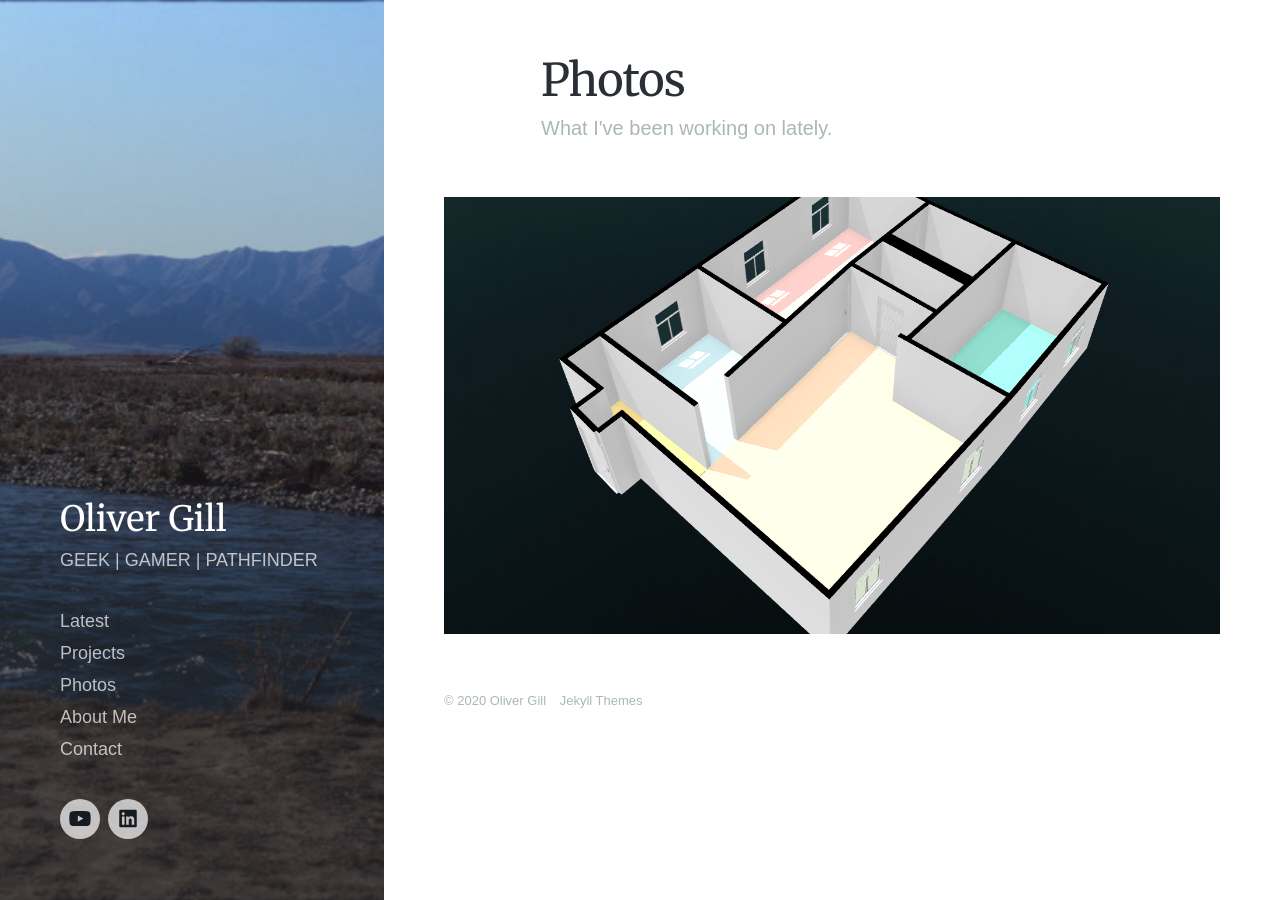
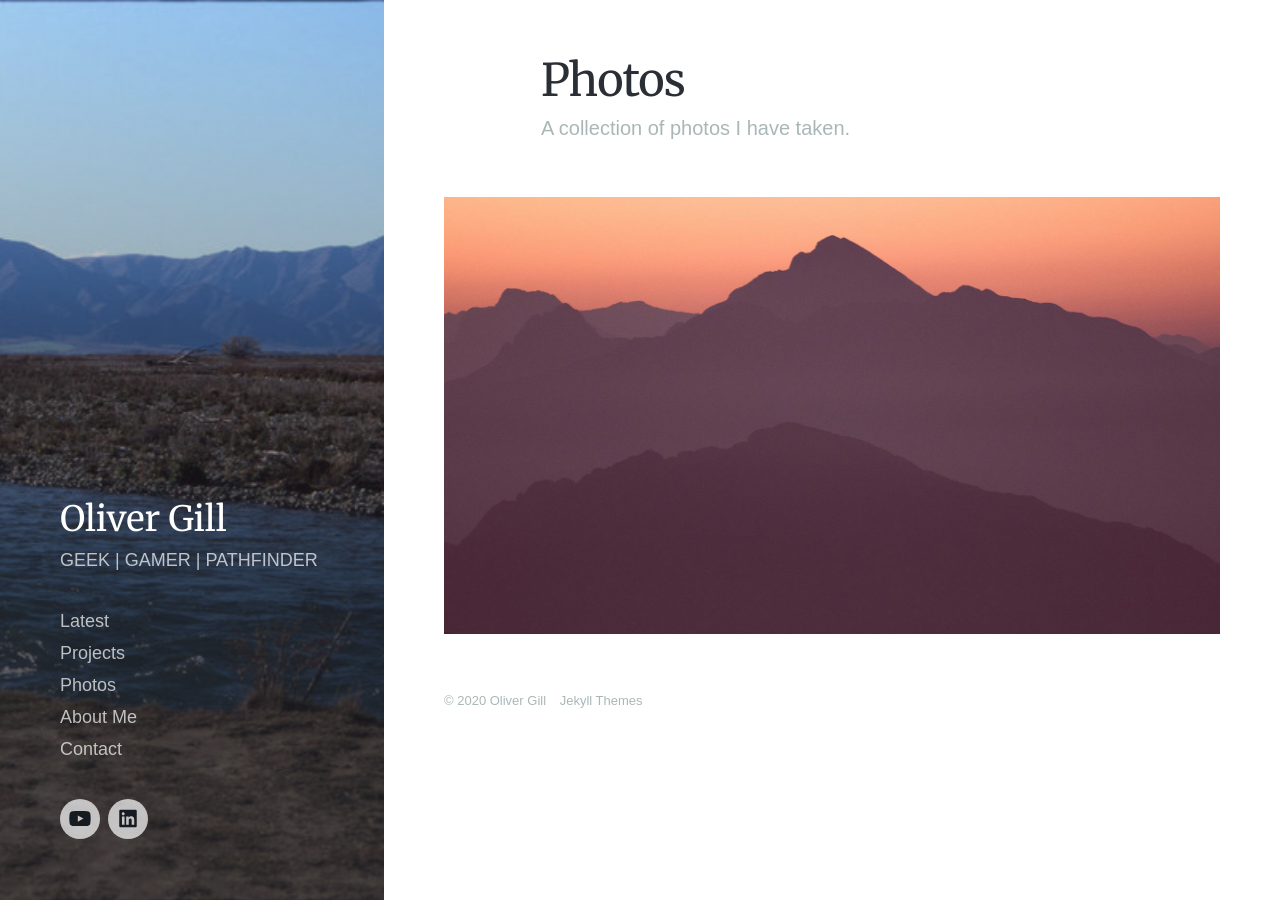
Before and after one commit to olivergillcom/olivergillblog.github.io, a Jekyll site: the page built from photos/index.html, in a window 1280 px wide. Built offline with Jekyll 4.4.1, drawn with Linux system fonts in a browser that asks for light colours; nearby versions of some CDN libraries; some web fonts are replaced.

Commit message:
Update index.html

```diff
--- a/photos/index.html
+++ b/photos/index.html
@@ -1,7 +1,7 @@
 ---
 layout: default
 title: Photos
-subtitle: What I've been working on lately.
+subtitle: A collection of photos I have taken.
 description: Journal is a stunning personal blog Jekyll theme with an image-focused design.
 featured_image: /images/pages/stream.jpg
 ---
@@ -21,18 +21,18 @@ featured_image: /images/pages/stream.jpg
 
 	<div class="wrap">
 
-		{% for project in site.projects reversed %}
+		{% for photos in site.photos reversed %}
 
 		<div class="portfolio-item">
 
-			<a class="portfolio-item__link" href="{{ project.url | relative_url }}">
+			<a class="portfolio-item__link" href="{{ photos.url | relative_url }}">
 
-				<div class="portfolio-item__image" style="background-image: url({{ project.featured_image | relative_url }});"></div>
+				<div class="portfolio-item__image" style="background-image: url({{ photos.featured_image | relative_url }});"></div>
 
 				<div class="portfolio-item__content">
 					<div class="portfolio-item__info">
-						<h2 class="portfolio-item__title">{{ project.title }}</h2>
-						<p class="portfolio-item__subtitle">{{ project.subtitle }}</p>
+						<h2 class="portfolio-item__title">{{ photos.title }}</h2>
+						<p class="portfolio-item__subtitle">{{ photos.subtitle }}</p>
 					</div>
 				</div>
 
```
